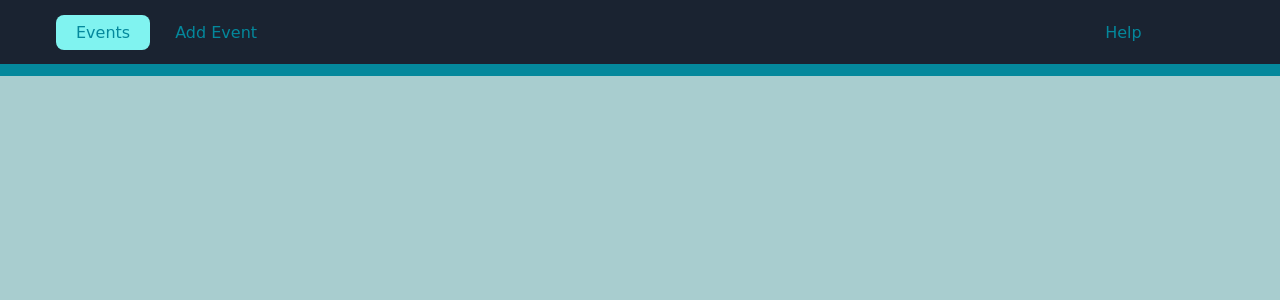
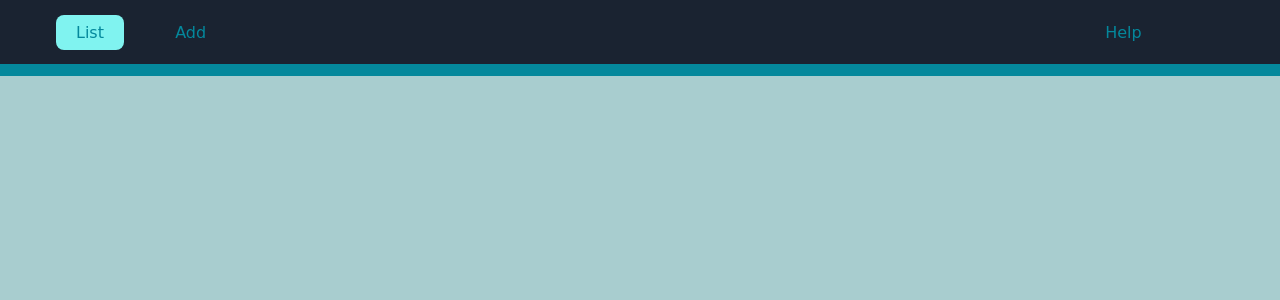
Before and after one commit to dhindurthy/event-scheduler-ng, an Angular app: page /event in a window 1280 px wide. Shown: the top 300 px of the page. Built offline with nearby package versions, Linux system fonts and the light colour scheme.

Commit message:
Update to the main app for navigation

```diff
--- a/src/app/app.component.html
+++ b/src/app/app.component.html
@@ -1,11 +1,16 @@
-<div class="app-component">
+<section class="app-component">
 	<nav>
 		<ul>
-		    <li class="events"><a routerLink="/event" routerLinkActive="active">Events</a></li>
-		    <li class="event-add"><a routerLink="/event-add" routerLinkActive="active">Add Event</a></li>
+		    <li class="events"><a routerLink="/event" routerLinkActive="active">List</a></li>
+		    <li class="event-add"><a routerLink="/event-add" routerLinkActive="active">Add</a></li>
 		    <li class="help"><a>Help</a></li>
 		</ul>
 	</nav>
-
-	<router-outlet></router-outlet>
-</div>
+	<!-- <aside>
+		<div class="aside-one"><a>A</a></div>
+		<div class="aside-two"><a>as</a></div>
+	</aside> -->
+	<section class="router-outlet">
+		<router-outlet></router-outlet>
+	</section>
+</section>
--- a/src/app/app.component.scss
+++ b/src/app/app.component.scss
@@ -4,6 +4,9 @@
 @import "event-edit/event-edit.component.scss";
 @import "event-add/event-add.component.scss";
 @import "event/event.component.scss";
+.app-component {
+
+}
 
 nav {
 	@include flex;
@@ -32,12 +35,9 @@ nav {
 	      }
 	    }
 	}
-	.active {
-		background-color: $nav-item-active-color;
-		border-radius:0.5rem;
-	}
 	.events {
-  		@include flex;
+  		-webkit-flex: initial;
+        flex: initial;
 		min-width: 8%;
 	}
 
@@ -51,4 +51,43 @@ nav {
 		-webkit-flex: 2;
         flex: 2;
 	}
+
+	.active {
+		background-color: $nav-item-active-color;
+		border-radius:0.5rem;
+	}
 }
+
+.router-outlet {
+	//width:85%;
+}
+
+// aside {
+// 	padding:1rem;
+// 	//padding-left:0;
+// 	margin:2rem;
+// 	margin-left: 0;
+// 	width:1%;
+// 	height:20rem;
+// 	border:1px solid black;
+// 	display: -webkit-flex;
+//    	display: flex;
+// 	-webkit-flex-direction: column;
+// 	flex-direction: column;
+// 	color: $nav-color;
+// 	background-color:$nav-background-color;
+// 	border-bottom:0.75rem solid $nav-color;
+// 	border-top:0.75rem solid $nav-color;
+// 	border-right:0.75rem solid $nav-color;
+// 	.aside-one {
+// 		min-height:50%;
+// 	}
+// 	a {
+// 		text-decoration:none;
+// 		color:inherit;
+//       &:hover {
+//         color:$nav-item-hover-color;
+//         cursor:pointer;
+//       }
+//     }
+// }
```
